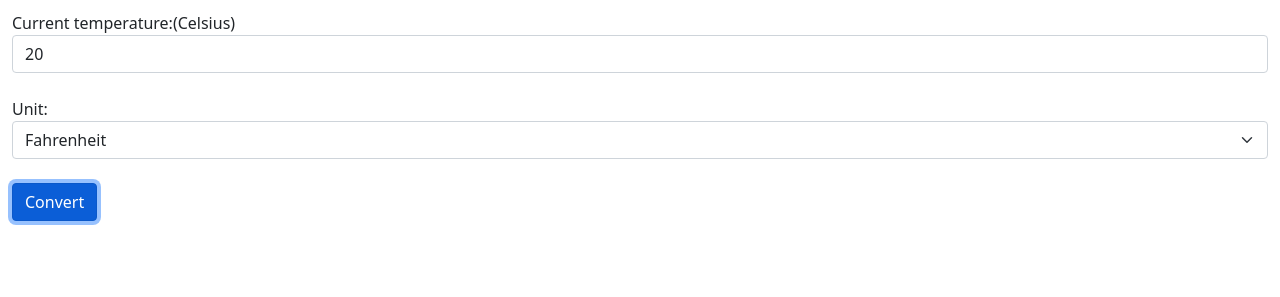
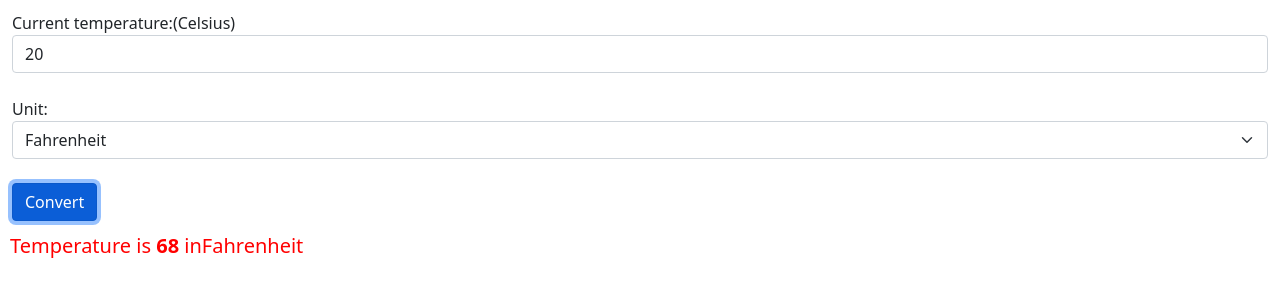
Before and after one commit to pondp111/ex6a, a plain HTML site: page index.html in a window 1280 px wide. Both pictures are taken after a click on the button "Convert". Shown: the part 269-566 px from the top of the page. Drawn offline with nearby package versions, Linux system fonts and the light colour scheme.

Commit message:
Refactoring#3 - display result in <div>

```diff
--- a/index.html
+++ b/index.html
@@ -74,7 +74,7 @@
 
 			   var result = calculate(t,u);
 
-			   alert("Temperature is "+t1+" in "+u1);
+			   $("#result").html("Temperature is <b>"+result.temp+"</b> in"+result.unit);
 			});
 		});
 	</script>
```
